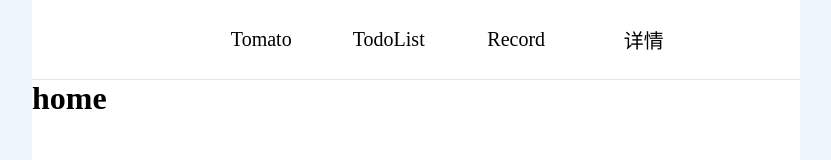
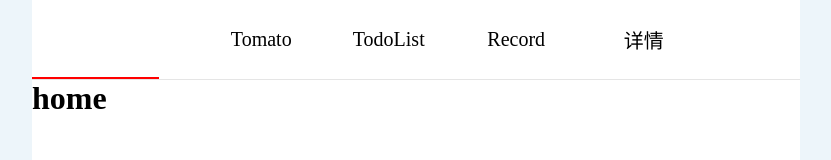
Before and after one commit to 1446450047/Tomato-ToDo, a React (Create React App) app: page / in a window 1280 px wide. Shown: the top 160 px of the page, without its empty margins (224-1055 px from the left). Built offline with nearby package versions, Linux system fonts and the light colour scheme.

Commit message:
通过border-bottom来设置headeritem激活显示

```diff
--- a/src/components/header/Header.jsx
+++ b/src/components/header/Header.jsx
@@ -4,14 +4,23 @@ import {Link} from "react-router-dom";
 import Icon from "./Icon";
 
 function Header() {
+    const headerRef = React.createRef()
     function click(e){
-        console.dir(e.target)
-        console.log(e.target.parent);
-        console.log(e.target.offsetLeft)
+        let currentNodeName = e.target.nodeName.toLowerCase();
+        let currentNode = e.target
+        while (currentNodeName !== "div"){
+            currentNode = currentNode.parentNode
+            currentNodeName = currentNode.nodeName.toLowerCase()
+        }
+        [...headerRef.current.children].forEach((item)=>{
+            item.classList.remove("active")
+        })
+        currentNode.classList.add("active")
+
     }
     return (
-        <HeaderWrapper onClick={click}>
-            <HeadItem> <Link to="/"><Icon symbolName="logo"/></Link> </HeadItem>
+        <HeaderWrapper ref={headerRef} onClick={click}>
+            <HeadItem className="active"> <Link to="/"><Icon symbolName="logo"/></Link> </HeadItem>
             <HeadItem> <Link to="/tomato"><Icon symbolName="Tomato"/>Tomato</Link> </HeadItem>
             <HeadItem> <Link to="/todoList"><Icon symbolName="todoList"/>TodoList</Link> </HeadItem>
             <HeadItem> <Link to="/record"><Icon symbolName="record"/>Record</Link> </HeadItem>
@@ -45,6 +54,9 @@ const HeadItem = styled.div`
            height: 60px;
          }
      }
+     &.active{
+      border-bottom: 2px solid red;
+     }
 `;
 
 export default Header;
```
